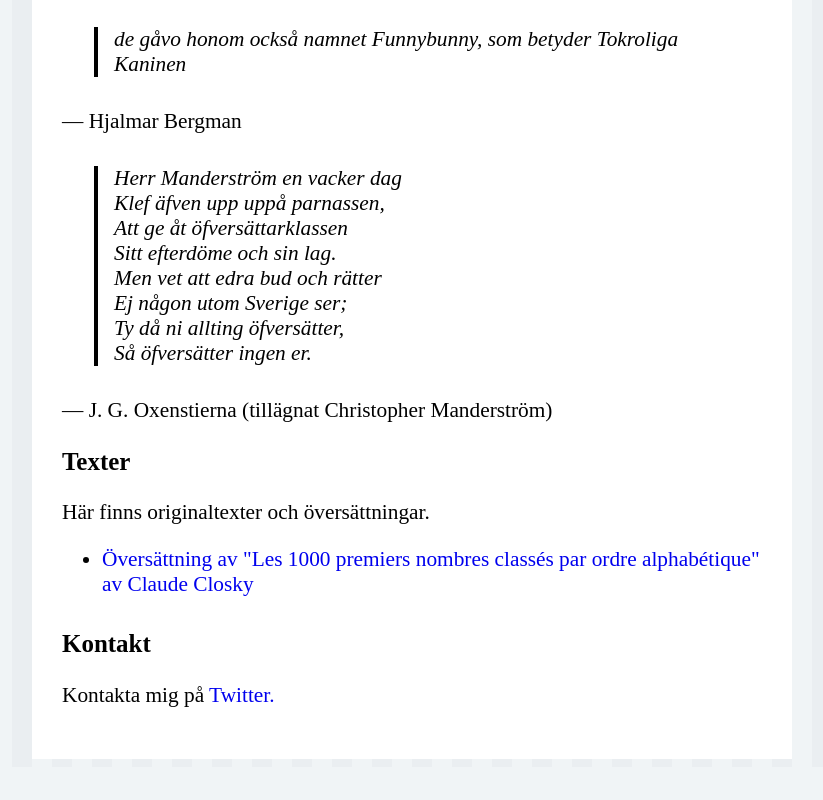
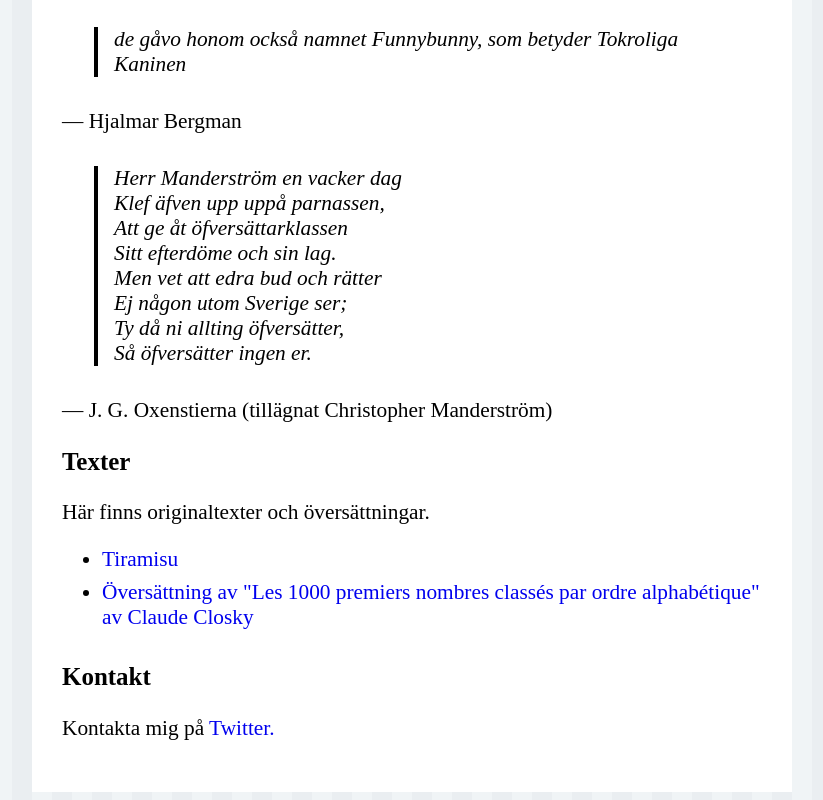
Before and after one commit to ThenSwanskaSfinxen/thenswanskasfinxen.github.io, a plain HTML site: page index.html in a window 1280 px wide. Shown: the part 474-1274 px from the top of the page, without its empty margins (228-1051 px from the left). Before the commit the page ends 1241 px from the top, so only its background shows below. Drawn offline with Linux system fonts and the light colour scheme.

Commit message:
Update index.html

```diff
--- a/index.html
+++ b/index.html
@@ -45,6 +45,7 @@
 Här finns originaltexter och översättningar.
 </p>
 <ul>
+  <li><a href="tiramisu.html">Tiramisu</a></li>
   <li><a href="closky1.html">Översättning av "Les 1000 premiers nombres classés par ordre alphabétique" av Claude Closky</a></li>
 </ul>
 <h3>Kontakt</h3>
```
